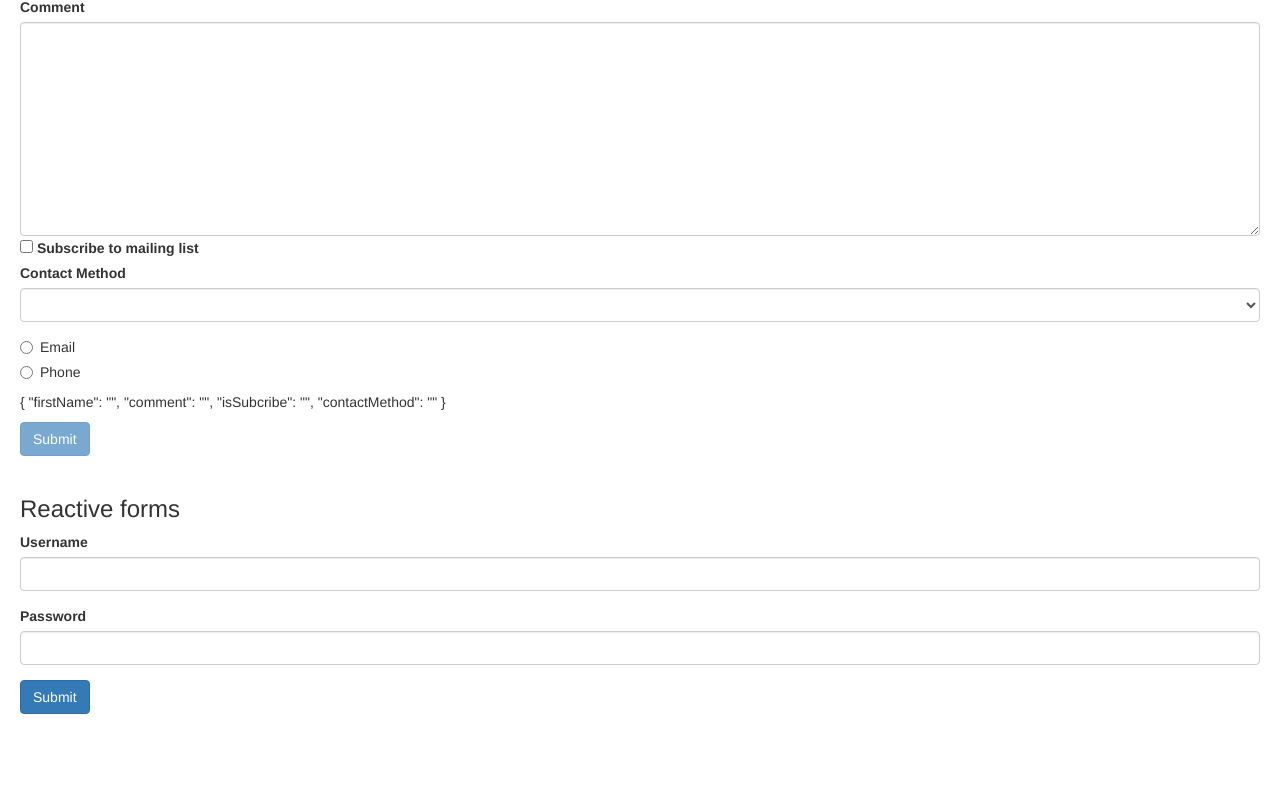
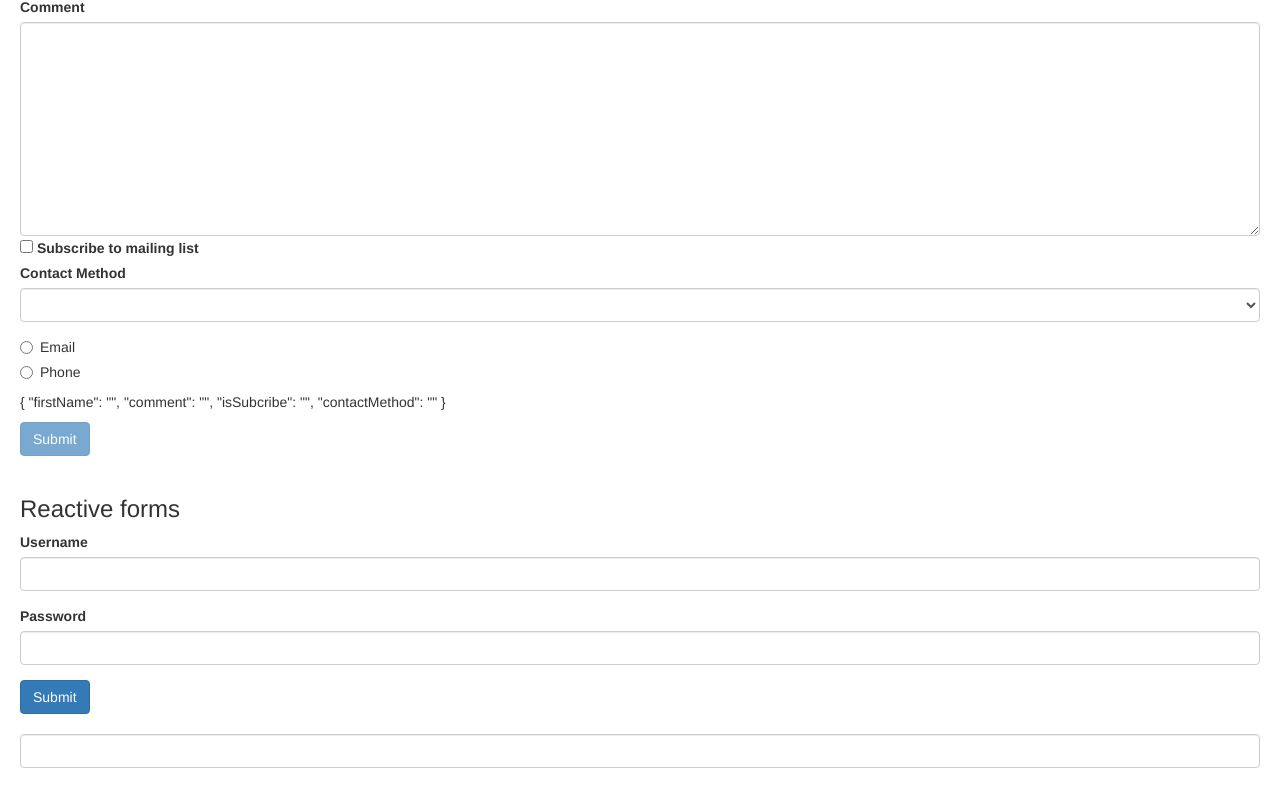
Before and after one commit to EJNB/hello-world, an Angular app: page / in a window 1280 px wide. Shown: the part 839-1645 px from the top of the page. Before the commit the page ends 1573 px from the top, so only its background shows below. Built offline with nearby package versions, Linux system fonts and the light colour scheme; a web font is replaced by a local one.

Commit message:
FormArray

```diff
--- a/src/app/app.component.html
+++ b/src/app/app.component.html
@@ -74,3 +74,7 @@
 <!-- Reactive forms -->
 <h3>Reactive forms</h3>
 <signup-form></signup-form>
+
+<br>
+<!-- FormArray -->
+<new-course-form></new-course-form>
--- a/src/app/app.module.ts
+++ b/src/app/app.module.ts
@@ -12,6 +12,7 @@
 import { InputFormatDirective } from './input-format.directive';
 import { ContactFormComponent } from './contact-form/contact-form.component';
 import { SignupFormComponent } from './signup-form/signup-form.component';
+import { NewCourseFormComponent } from './new-course-form/new-course-form.component';
 
 
 @NgModule({
@@ -25,6 +26,7 @@
     InputFormatDirective,
     ContactFormComponent,
     SignupFormComponent,
+    NewCourseFormComponent,
   ],
   imports: [
     BrowserModule,
--- /dev/null
+++ b/src/app/new-course-form/new-course-form.component.html
@@ -0,0 +1,10 @@
+<form>
+  <input class="form-control" type="text" (keyup.enter)="addTopic(topic)" #topic />
+  <ul class="list-group">
+    <li
+      *ngFor="let topic of form.get('topics').controls"
+      class="list-group-item"
+      (click)="removeTopic(topic)"
+    >{{ topic.value }}</li>
+  </ul>
+</form>
--- /dev/null
+++ b/src/app/new-course-form/new-course-form.component.ts
@@ -0,0 +1,34 @@
+import { Component, OnInit } from '@angular/core';
+import { FormControl, FormArray, FormGroup } from '@angular/forms';
+
+@Component({
+  selector: 'new-course-form',
+  templateUrl: './new-course-form.component.html',
+  styleUrls: ['./new-course-form.component.css']
+})
+export class NewCourseFormComponent implements OnInit {
+
+  form = new FormGroup({
+    topics: new FormArray([])
+  });
+
+  constructor() { }
+
+  ngOnInit() {
+  }
+
+  addTopic(topic: HTMLInputElement){
+    (this.form.get('topics') as FormArray).push(new FormControl(topic.value));
+    topic.value="";
+  }
+
+  removeTopic(topic: FormControl){
+    let index = this.topics.controls.indexOf(topic);
+    this.topics.removeAt(index);
+  }
+
+  get topics(){
+    return this.form.get('topics') as FormArray;
+  }
+
+}
```
Also changed, not shown: src/app/new-course-form/new-course-form.component.css (added), 1 other file (tests, documents, lock files or other folders).
